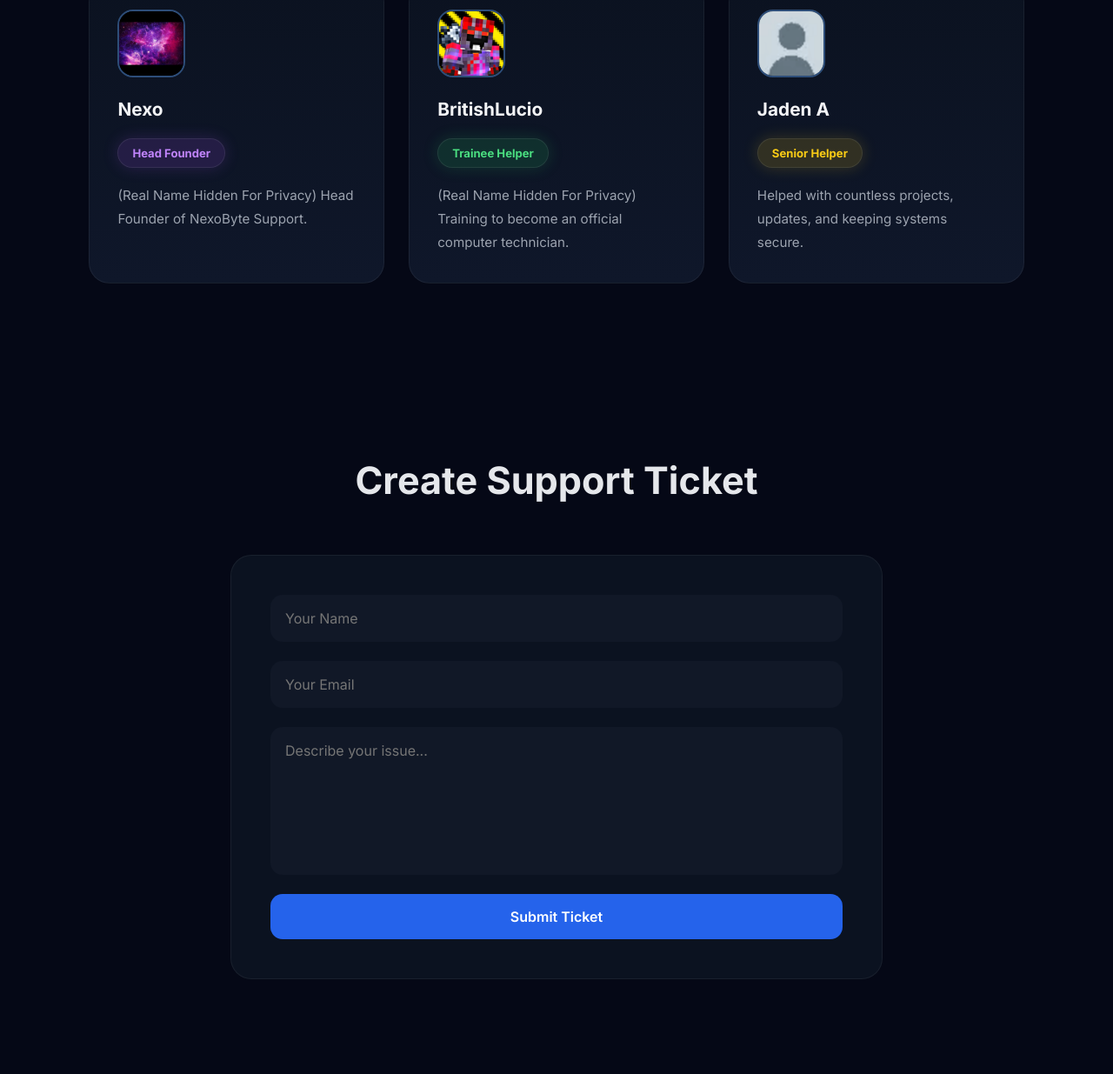
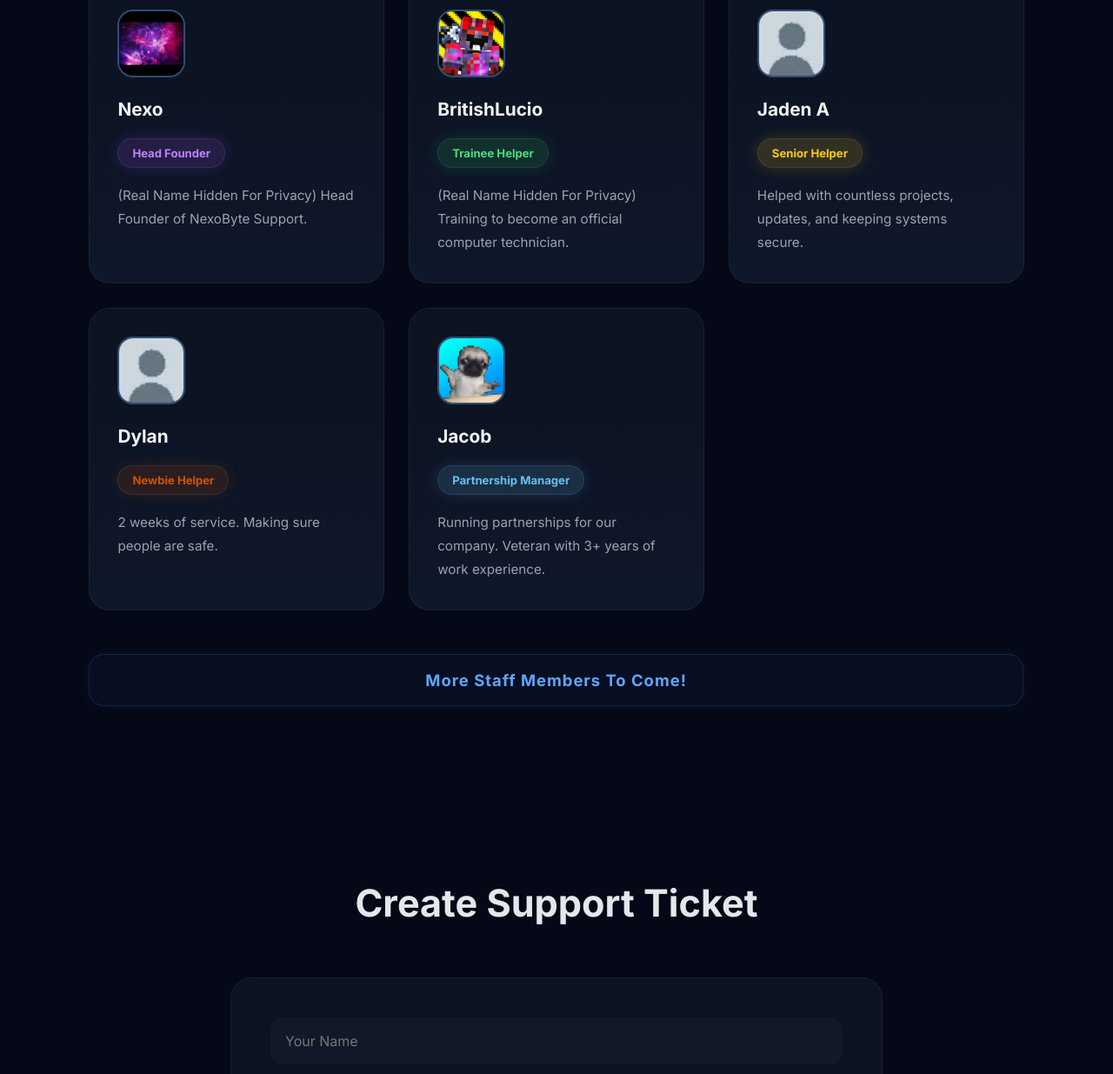
Before and after one commit to NexoByteSupport/nexobytesupport.github.io, a plain HTML site: page index.html in a window 1280 px wide. Shown: the part 1565-2800 px from the top of the page at 87% size. Drawn offline with nearby package versions, Linux system fonts and the light colour scheme.

Commit message:
Update index.html

```diff
--- a/index.html
+++ b/index.html
@@ -341,10 +341,56 @@
       box-shadow:0 0 18px rgba(250,204,21,0.18);
     }
 
+    .newbie{
+      background:rgba(204,85,0,0.15);
+      color:#cc5500;
+      box-shadow:0 0 18px rgba(204,85,0,0.15);
+    }
+
+    .partner{
+      background:rgba(105,191,240,0.15);
+      color:#69bff0;
+      box-shadow:0 0 18px rgba(105,191,240,0.15);
+    }
+
     .team-card p{
       color:#9ca3af;
       line-height:1.8;
       font-size:0.95rem;
+    }
+
+    /* More Staff */
+
+    .more-staff{
+      margin-top:50px;
+      text-align:center;
+      font-size:1.15rem;
+      color:#60a5fa;
+      font-weight:700;
+      letter-spacing:1px;
+      padding:18px;
+      border:1px solid rgba(96,165,250,0.15);
+      border-radius:18px;
+      background:rgba(59,130,246,0.05);
+      box-shadow:0 0 25px rgba(59,130,246,0.08);
+      animation:pulseGlow 3s ease-in-out infinite;
+    }
+
+    @keyframes pulseGlow{
+      0%{
+        transform:scale(1);
+        box-shadow:0 0 15px rgba(59,130,246,0.08);
+      }
+
+      50%{
+        transform:scale(1.01);
+        box-shadow:0 0 30px rgba(59,130,246,0.18);
+      }
+
+      100%{
+        transform:scale(1);
+        box-shadow:0 0 15px rgba(59,130,246,0.08);
+      }
     }
 
     /* Support */
@@ -573,6 +619,45 @@
 
       </div>
 
+      <div class="team-card" data-aos="fade-up" data-aos-delay="100">
+
+        <img src="staff4.png" class="staff-avatar">
+
+        <div class="typing-text" id="typing4"></div>
+
+        <div class="typing-role newbie">
+          Newbie Helper
+        </div>
+
+        <p>
+          2 weeks of service. Making sure people are safe.
+        </p>
+
+      </div>
+
+      <div class="team-card" data-aos="fade-up" data-aos-delay="200">
+
+        <img src="staff5.png" class="staff-avatar">
+
+        <div class="typing-text" id="typing5"></div>
+
+        <div class="typing-role partner">
+          Partnership Manager
+        </div>
+
+        <p>
+          Running partnerships for our company.
+          Veteran with 3+ years of work experience.
+        </p>
+
+      </div>
+
+    </div>
+
+    <!-- More Staff Message -->
+
+    <div class="more-staff" data-aos="fade-up">
+      More Staff Members To Come!
     </div>
 
   </section>
@@ -659,6 +744,8 @@
     typeEffect("typing1", "Nexo");
     typeEffect("typing2", "BritishLucio");
     typeEffect("typing3", "Jaden A");
+    typeEffect("typing4", "Dylan");
+    typeEffect("typing5", "Jacob");
 
   </script>
 
```
